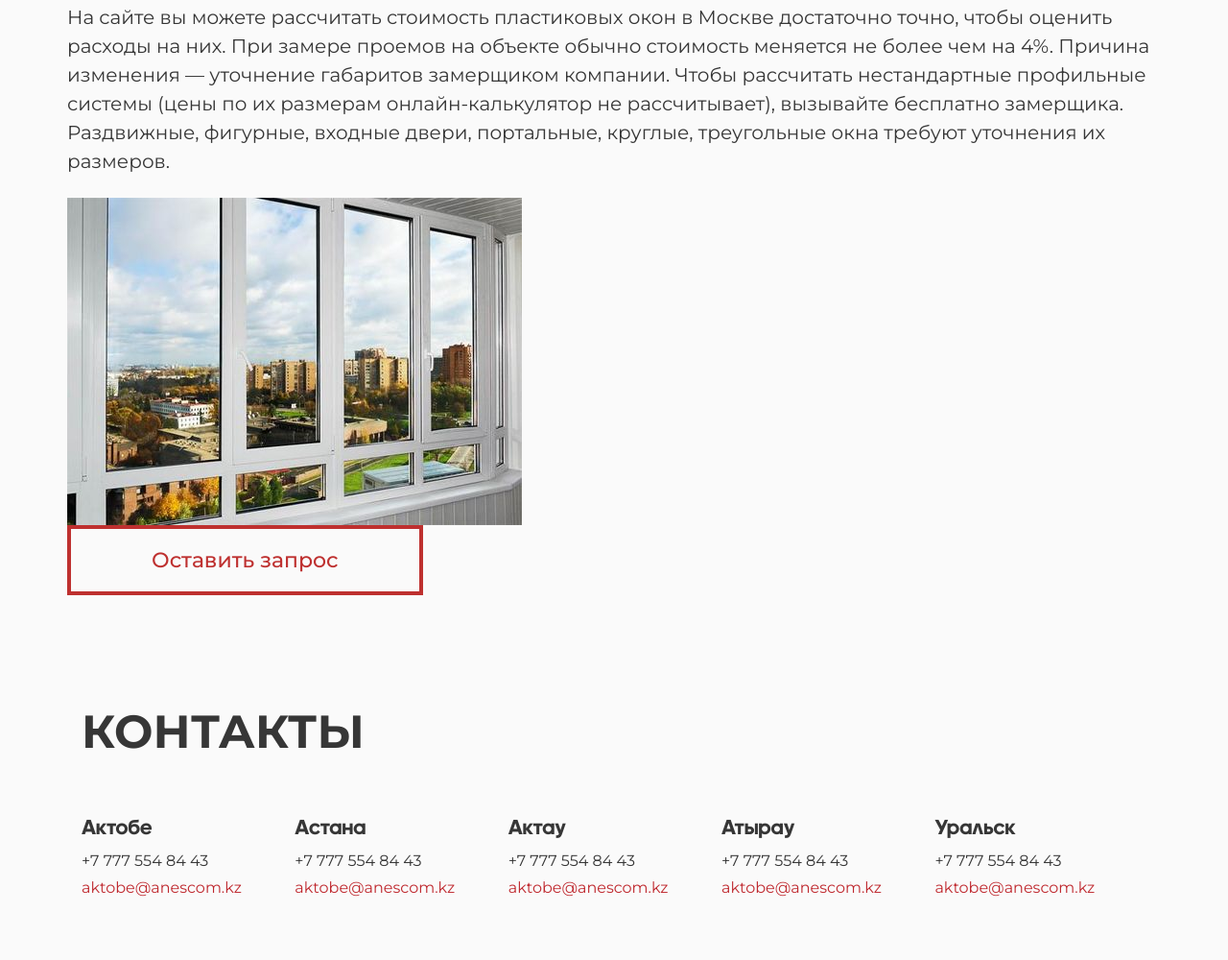
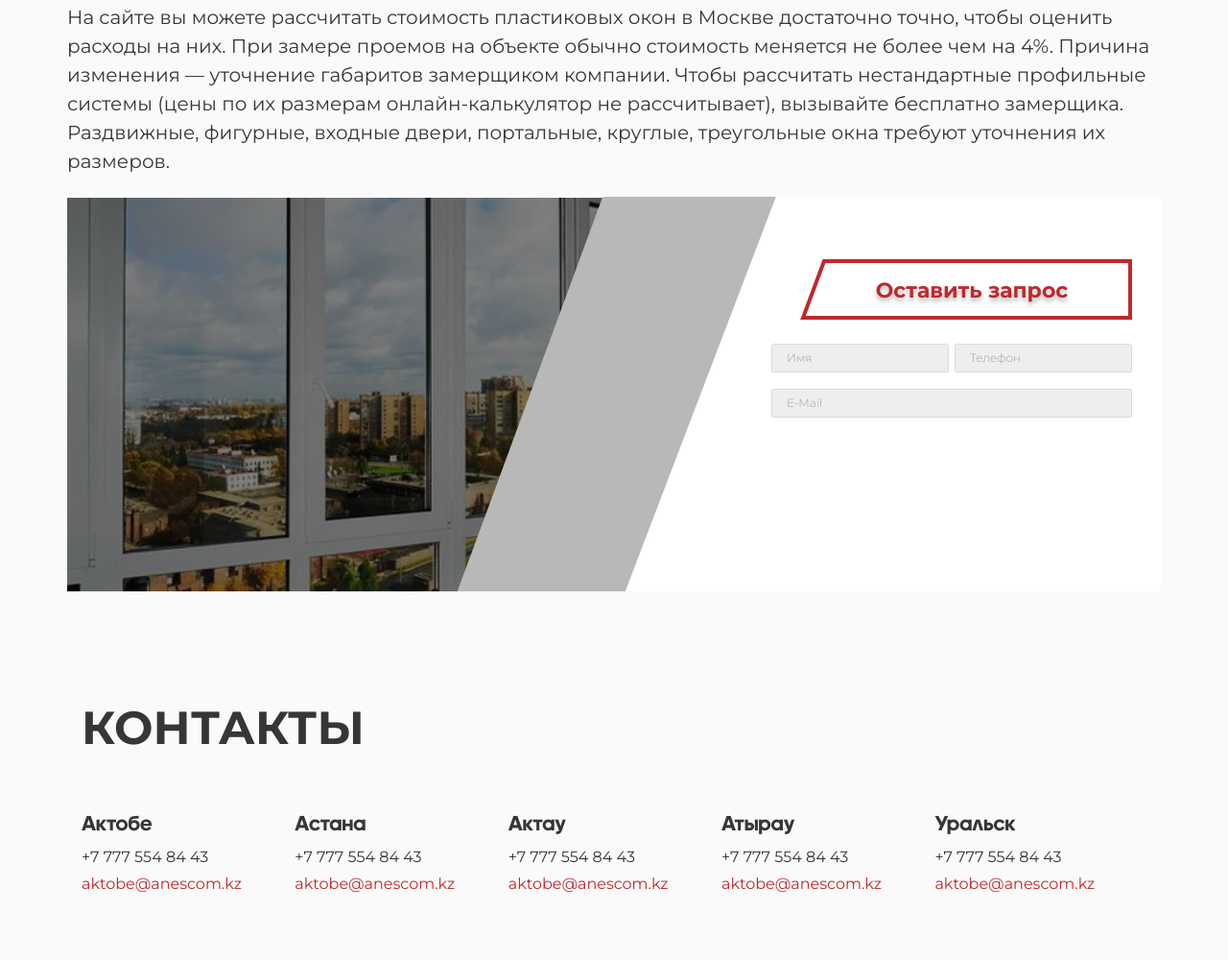
Before and after one commit to Haskiro/anescom, a website: page src/calculator.html in a window 1280 px wide. Shown: the part 2065-3065 px from the top of the page at 96% size. Drawn offline with Linux system fonts and the light colour scheme.

Commit message:
window calculator page was completed

```diff
--- a/src/calculator.html
+++ b/src/calculator.html
@@ -328,16 +328,31 @@
             вызывайте бесплатно замерщика. Раздвижные, фигурные, входные двери, портальные, круглые, треугольные окна
             требуют уточнения их размеров.
         </p>
-        <div class="mt-[23px]">
-            <img src="assets/images/calculator/calculator-bg-2.jpeg" alt="windows">
-            <form>
-                <button class="border border-4 border-[#BE302F] text-[22px] text-[#BE302F] py-[16px] px-[84px]">
-                    <p style="text-shadow: 0px 4px 4px 0px rgba(0, 0, 0, 0.25)">Оставить запрос</p>
+        <div class="mt-[23px] w-full relative sm:bg-black max-w-[286px] sm:max-w-none mx-auto">
+            <img class="hidden sm:block  w-[682px] h-[301px] lg:h-[410px] object-cover opacity-50" src="assets/images/calculator/calculator-bg-2.jpeg" alt="windows">
+            <img class="hidden sm:block absolute right-0 top-[-1px] h-[302px] w-[734px] object-cover lg:h-[411px]" src="assets/vector/bg-request.svg" alt="request background vector">
+            <form class="sm:absolute right-[10px] lg:right-[30px] top-[64px] flex flex-col items-end">
+                <button class="request-button text-[16px] sm:text-[22px] text-[#BF282E] font-bold relative">
+                    <svg class="w-[280px] h-[50px] sm:w-auto sm:h-auto" width="346" height="63" viewBox="0 0 346 63" fill="none" xmlns="http://www.w3.org/2000/svg">
+                        <path d="M344 61V2H25L3 61H344Z" stroke="url(#paint0_linear_734_192)" stroke-width="4"/>
+                        <defs>
+                            <linearGradient id="paint0_linear_734_192" x1="3" y1="32.0175" x2="347.517" y2="28.0103" gradientUnits="userSpaceOnUse">
+                                <stop stop-color="#BF282E"/>
+                                <stop offset="1" stop-color="#BF282E"/>
+                            </linearGradient>
+                        </defs>
+                    </svg>
+                    <span class="absolute top-[50%] left-[50%] translate-x-[-47%] translate-y-[-50%] whitespace-nowrap block" style="text-shadow: 0px 4px 4px rgba(0, 0, 0, 0.25)">Оставить запрос</span>
                 </button>
+                <div class="flex gap-[6px] mt-[25px] mb-[17px]">
+                    <input class="w-[140px] sm:w-[185px] bg-[rgba(217,217,217,0.45)] py-[5px] px-[15px] text-[12px] text-black font-light rounded-sm border border-1 border-[#D9DADF]" type="text" placeholder="Имя" name="name">
+                    <input class="w-[140px] sm:w-[185px] bg-[rgba(217,217,217,0.45)] py-[5px] px-[15px] text-[12px] text-black font-light rounded-sm border border-1 border-[#D9DADF]" type="tel" placeholder="Телефон" name="telephone">
+                </div>
+                <input class="w-[286px] sm:w-[376px] bg-[rgba(217,217,217,0.45)] py-[5px] px-[15px] text-[12px] text-black font-light rounded-sm border border-1 border-[#D9DADF]" type="email" placeholder="E-Mail" name="email">
             </form>
         </div>
     </section>
-    <section class='mt-[80px]' id="contacts">
+    <section class='mt-[40px] sm:mt-[80px]' id="contacts">
         <div class="container">
             <div class="flex flex-col">
                 <h1 class='uppercase text-[#363636] text-[25px] sm:text-[36px] lg:text-[48px]  font-bold mt-[26px] mb-[20px] sm:mb-[50px]'>
--- a/src/styles/main.css
+++ b/src/styles/main.css
@@ -176,6 +176,14 @@ ul, li {
     cursor: pointer;
 }
 
+.request-button:hover svg {
+    fill: #BF282E;
+}
+
+.request-button:hover span {
+    color: white;
+}
+
 .offer {
     background: url("../assets/images/offer/Rectangle102.png");
 }
```
Also changed, not shown: src/assets/vector/bg-request.svg (added), src/styles/index.css.
